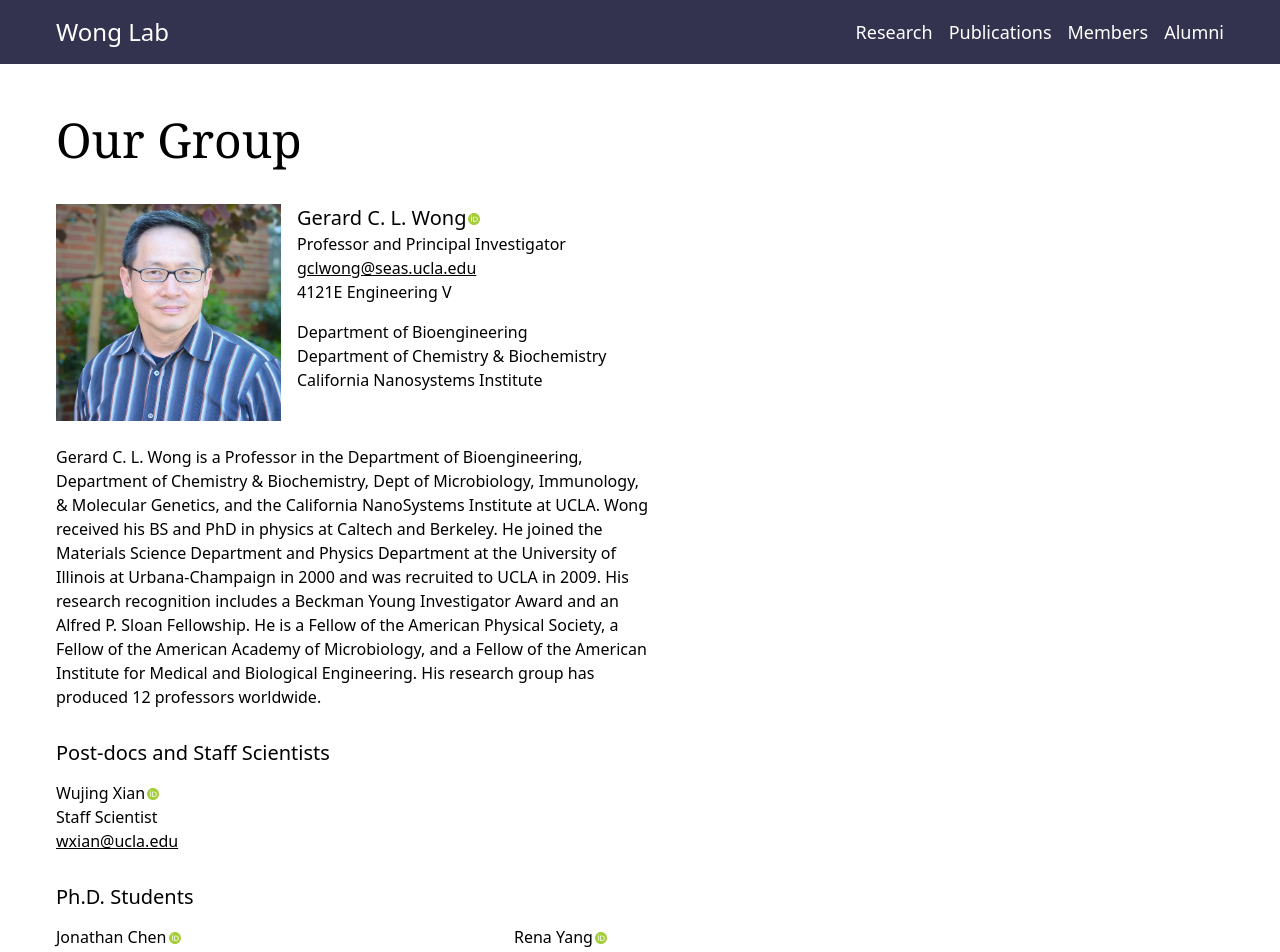
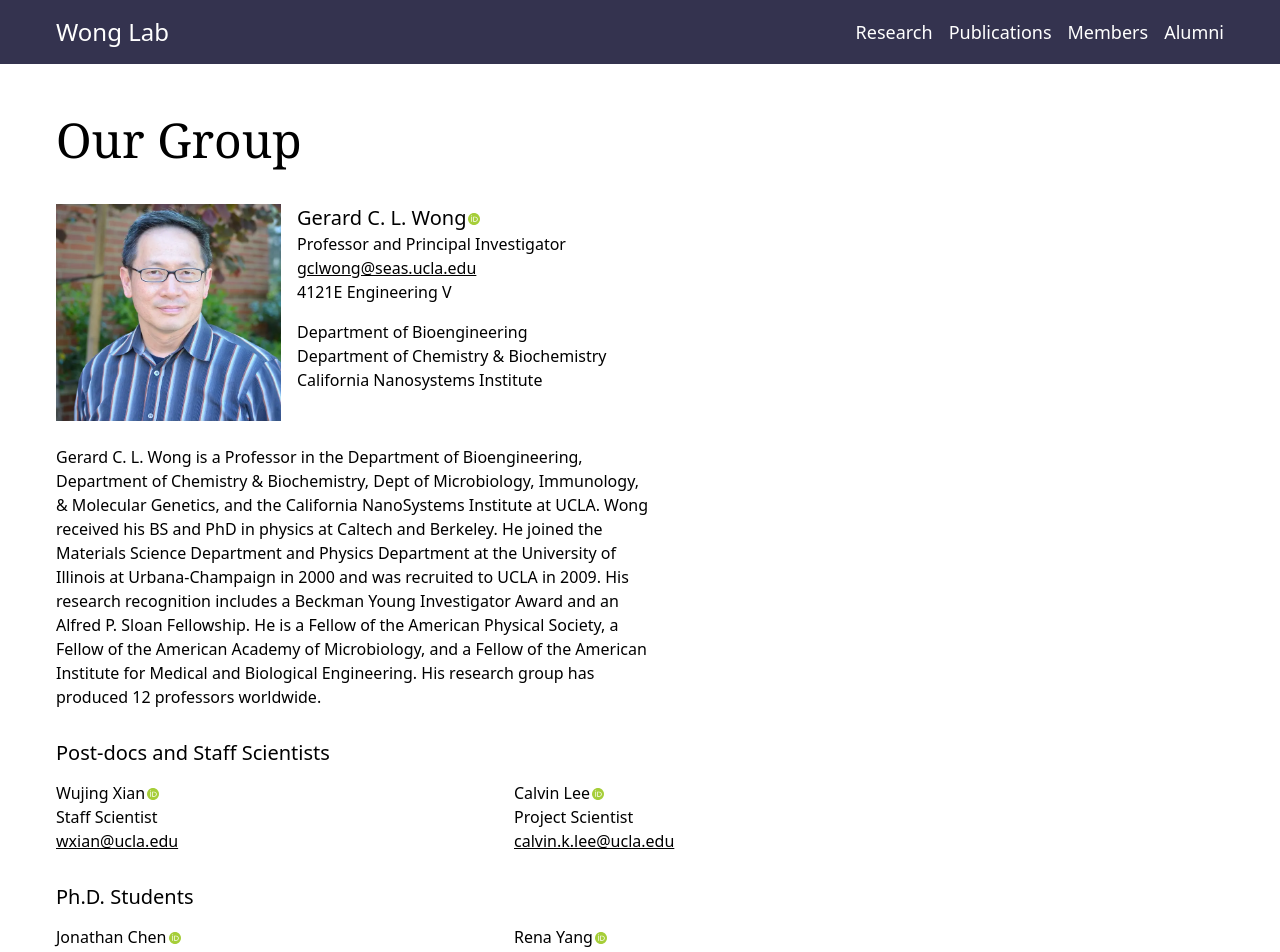
Before and after one commit to Wong-Lab/wong-lab.github.io, a Next.js app: page /members in a window 1280 px wide. Shown: the top 952 px of the page. Built offline with nearby package versions, Linux system fonts and the light colour scheme; a web font is replaced by a local one.

Commit message:
Add the project scientist role

```diff
--- a/pages/members.js
+++ b/pages/members.js
@@ -20,7 +20,7 @@ const groupRoleOrder = [
 const roleGroups = {
   'Post-doc': 'Post-docs and Staff Scientists',
   'Staff Scientist': 'Post-docs and Staff Scientists',
-  'Project Scientist Scientist': 'Post-docs and Staff Scientists',
+  'Project Scientist': 'Post-docs and Staff Scientists',
   'Ph.D. Student': 'Ph.D. Students',
   'Undergraduate': 'Undergraduates',
 }
```
